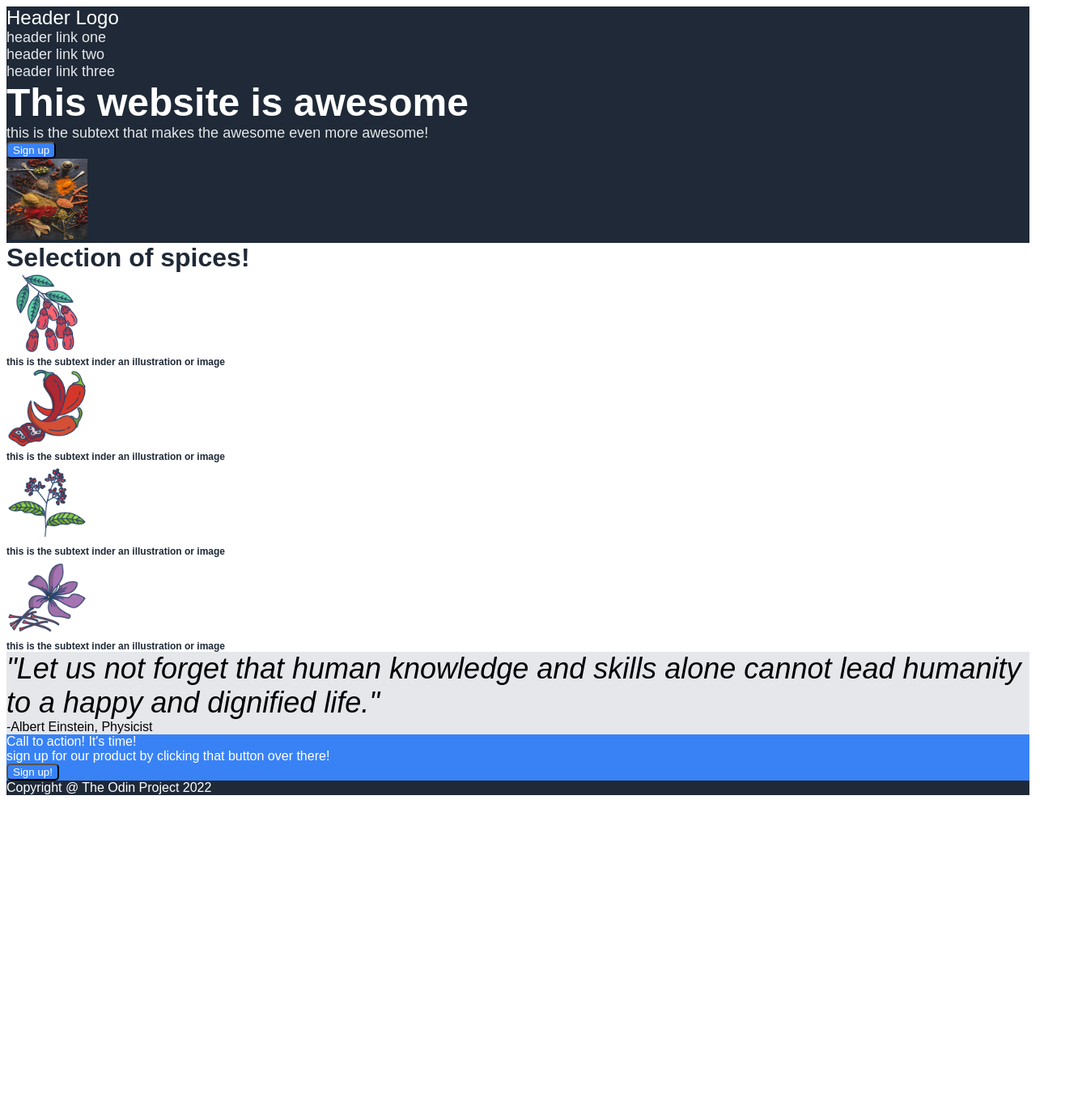
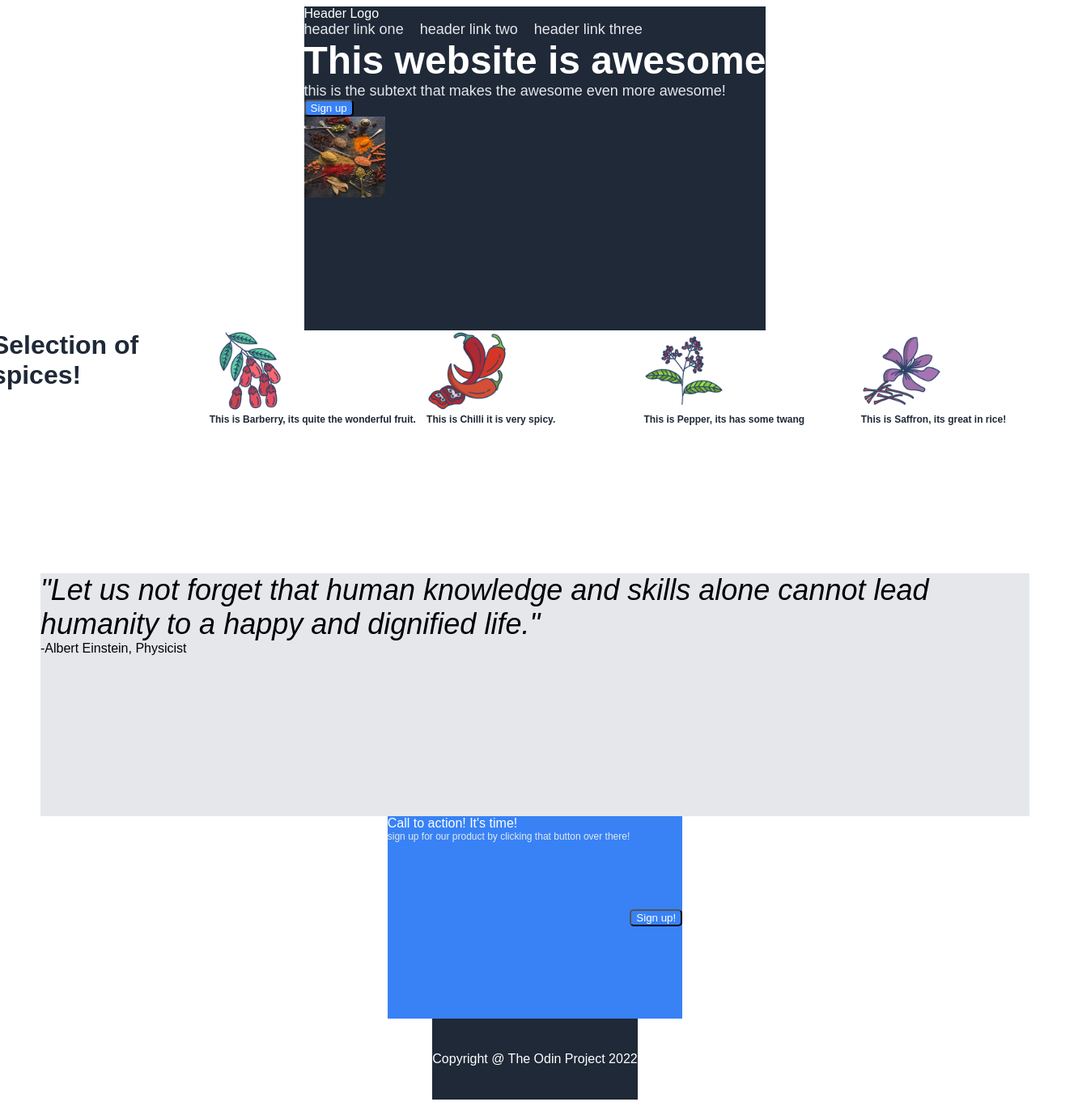
Before and after one commit to Ging1915/landing-page, a plain HTML site: page index.html in a window 1280 px wide. Shown: the whole page at 81% size, 1332 px wide, since content can reach past the window. Before the commit the page ends 990 px from the top, so only its background shows below. Drawn offline with Linux system fonts and the light colour scheme.

Commit message:
Trying again to style correctly.

```diff
--- a/index.html
+++ b/index.html
@@ -4,7 +4,7 @@
     <meta charset="UTF-8">
     <meta http-equiv="X-UA-Compatible" content="IE=edge">
     <meta name="viewport" content="width=device-width, initial-scale=1.0">
-    <title>Landing Page</title>
+    <title>Landing Page Project</title>
     <link rel="stylesheet" href="style.css">
 </head>
 <body>
@@ -23,26 +23,26 @@
              <button class="sign">Sign up</button>
             </div>
             <div class="page-top-right">
-                <img src="./img/spices.jpeg" alt="assorted spices">
+                <div class="big-img"><img src="./img/spices.jpeg" alt="assorted spices"></div>
             </div>
         </div>
         <div class="information">
             Selection of spices!
             <div class="info">
             <img src="./img/barberry.png" alt="barberry">
-            <div class="text">this is the subtext inder an illustration or image</div>
+            <div class="text">This is Barberry, its quite the wonderful fruit.</div>
             </div>
             <div class="info">
                 <img src="./img/chilli.png" alt="chilli">
-                <div class="text">this is the subtext inder an illustration or image</div>
+                <div class="text">This is Chilli it is very spicy.</div>
             </div>
             <div class="info">
                 <img src="./img/pepper.png" alt="pepper">
-                <div class="text">this is the subtext inder an illustration or image</div>
+                <div class="text">This is Pepper, its has some twang</div>
             </div>
             <div class="info">
                 <img src="./img/saffron.png" alt="saffron">
-                <div class="text">this is the subtext inder an illustration or image</div>
+                <div class="text">This is Saffron, its great in rice!</div>
             </div>
         </div>
     </div>
--- a/style.css
+++ b/style.css
@@ -3,14 +3,18 @@ body {
    font-family: Arial, Helvetica, sans-serif;
    display: flex;
    flex-direction: column;
+   align-items: center;
+   margin-left: 50px;
 }
 
 
-.header {
+header {
     background-color: #1f2937;
     color: white;
-    font-size: 24px;
-
+    display: flex;
+    justify-content: space-between;
+    align-items: center;
+    width: ;
 }
 
 ul {
@@ -18,6 +22,7 @@ ul {
     margin: 0;
     padding: 0;
     gap: 20px;
+    display: flex;
 
 }
 
@@ -30,6 +35,8 @@ li {
     gap: 16px;
     background-color: #1f2937;
     color: white;
+    height: 400px;
+
 }
 
 .awesome {
@@ -41,7 +48,8 @@ li {
     color: #1f2937;
     font-size: 32px;
     font-weight: 900;
-
+    display: flex;
+    height: 300px;
 }
 
 .info {
@@ -51,15 +59,23 @@ li {
 
 .quote{
     background-color: #E5E7EB;
+    height: 300px;
 }
 .bottom {
     background-color: #3882f6;
     color: white;
+    display: flex;
+    justify-content: center;
+    align-items: center;
 
 }
 .footer{
     background-color: #1f2937;
     color: white;
+    display: flex;
+    justify-content: center;
+    align-items: center;
+    height: 100px;
 
 }
 
@@ -88,3 +104,13 @@ img {
     color: #E5E7EB;
     font-size: 18px;
 }
+
+.sub-call {
+    font-size: 12px;
+    color: #E5E7EB;
+}
+
+.call {
+    height: 250px;
+
+}
--- /dev/null
+++ b/style2.css
@@ -0,0 +1,103 @@
+body {
+    font-family: Arial, Helvetica, sans-serif;
+    padding: 0;
+    margin: 0;
+    text-align: center;
+    background-color: #ffffff;
+
+
+ }
+
+ header {
+    background-color: #1f2937;
+    color: white;
+
+
+}
+
+ul {
+    padding: 0;
+    margin: 0;
+    list-style: none;
+    text-decoration: none;
+    display: flex;
+    justify-content: space-between;
+    gap: 20px;
+}
+
+/* hero section */
+
+.hero {
+    background-color: #1f2937;
+}
+
+.hero img {
+    width: 200px;
+    height: 300px;
+}
+
+/* Information section */
+
+.information {
+    display: flex;
+    flex-direction: column;
+    align-items: center;
+    gap: 30px;
+}
+
+.information h2 {
+    display: flex;
+    justify-content: center;
+}
+
+.information ul {
+    display: flex;
+    justify-content: space-between;
+    gap: 50px;
+}
+
+.information li {
+    display: flex;
+    flex-direction: column;
+    width: 150px;
+}
+
+
+.quote {
+    width: 900px;
+    background-color:#E5E7EB;;
+    display: flex;
+    flex-direction: column;
+    align-items: center;
+    justify-content: center;
+}
+
+.quote p {
+    align-self: end;
+}
+
+.buy {
+    width: 900px;
+    background-color: #3882f6;
+    display: flex;
+    justify-content: center;
+    align-items: center;
+}
+
+footer {
+    width: 900px;
+    background-color: #1f2937;
+    color: white;
+    display: flex;
+    justify-content: center;
+    align-items: center;
+
+}
+
+button {
+    background-color: #3882f6;
+    color: white;
+    border-radius: 5px;
+    height: 30px;
+    width: 70px;
+}
```
Also changed, not shown: index2.html (added, +65 -0 lines), 1 other file.
